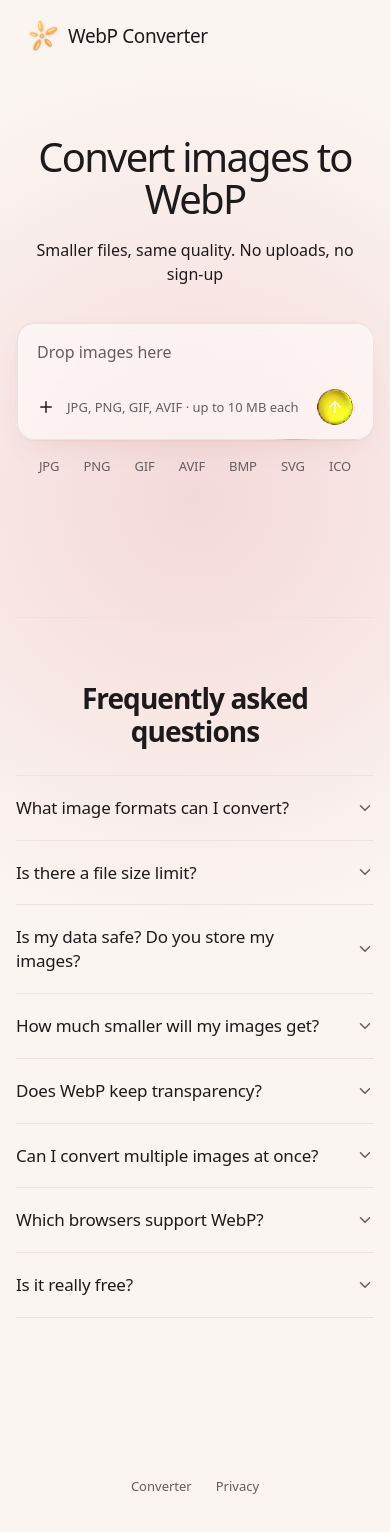
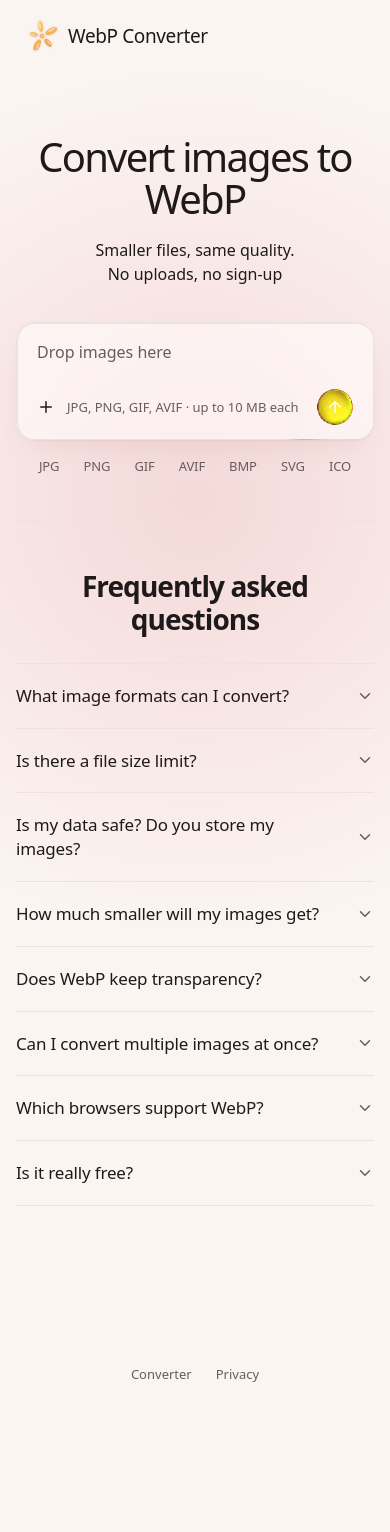
Before and after one commit to Okus94/Freewebp, a React (Vite) app: page / in a window 390 px wide. Shown: the top 1532 px of the page. After the commit the page ends 1423 px from the top, so only its background shows below. Built offline with nearby package versions, Linux system fonts and the light colour scheme.

Commit message:
Tighten the space between the converter and the FAQ
From 208px to 96px on phones and 128px on larger screens. The subheading also balances its two lines on phones instead of breaking inside "sign-up".

```diff
--- a/src/App.tsx
+++ b/src/App.tsx
@@ -26,13 +26,13 @@ export default function App() {
       <LogoHeader />
 
       <main className="flex w-full flex-col items-center">
-        <section className="flex w-full flex-col items-center pb-20">
+        <section className="flex w-full flex-col items-center pb-12 sm:pb-16">
           <div className="flex w-full justify-center px-4 pt-16 sm:pt-24">
             <div className="flex w-full max-w-[640px] flex-col items-center text-center">
               <h1 className="motion-rise text-[40px] leading-[1.05] font-medium tracking-[-0.045em] sm:text-[66px] sm:whitespace-nowrap">
                 Convert images to WebP
               </h1>
-              <p className="motion-rise mt-[18px] text-base" style={delay(80)}>
+              <p className="motion-rise mt-[18px] text-base text-balance" style={delay(80)}>
                 Smaller files, same quality. No uploads, no sign-up
               </p>
               <div className="motion-rise w-full" style={delay(160)}>
--- a/src/components/Faq.tsx
+++ b/src/components/Faq.tsx
@@ -79,7 +79,7 @@ function FaqItem({ q, a }: { q: string; a: string }) {
 
 export function Faq() {
   return (
-    <section className="mt-16 flex w-full flex-col items-center gap-7 border-t border-hairline pt-16 pb-24">
+    <section className="flex w-full flex-col items-center gap-7 border-t border-hairline pt-12 pb-24 sm:pt-16">
       <h2 className="text-center text-[28px] leading-[1.15] font-semibold tracking-[-0.96px] sm:text-[32px]">
         Frequently asked questions
       </h2>
```
